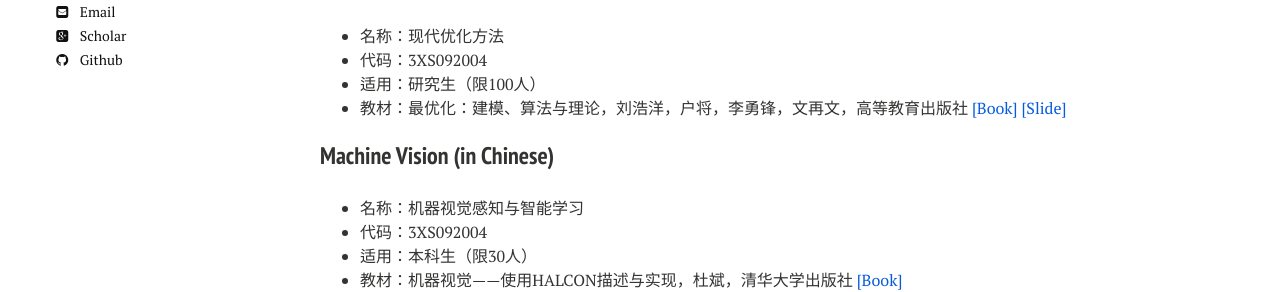
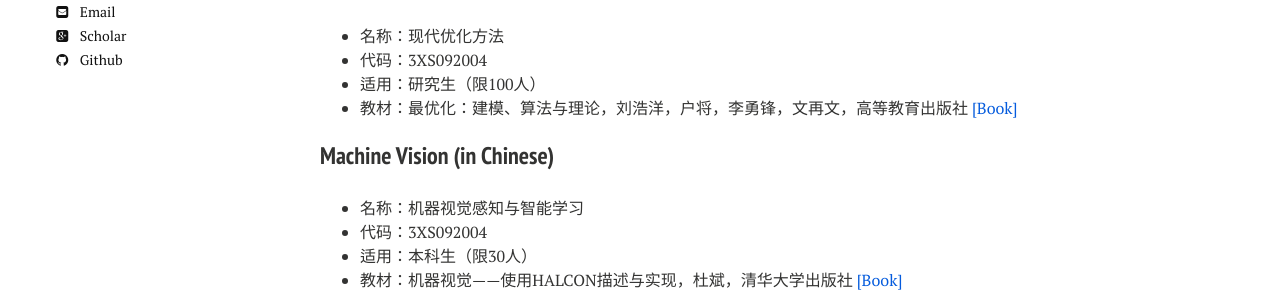
Before and after one commit to xianchaoxiu/xianchaoxiu.github.io, a Jekyll site: the page built from teaching/index.md, in a window 1280 px wide. Shown: the part 325-617 px from the top of the page. Built offline with Jekyll 4.4.1, drawn with Linux system fonts in a browser that asks for light colours; nearby versions of some CDN libraries.

Commit message:
Update index.md

```diff
--- a/teaching/index.md
+++ b/teaching/index.md
@@ -19,7 +19,7 @@ share: false
 * 名称：现代优化方法<br>
 * 代码：3XS092004 <br>
 * 适用：研究生（限100人） <br>
-* 教材：最优化：建模、算法与理论，刘浩洋，户将，李勇锋，文再文，高等教育出版社 <a href="https://item.jd.com/13064530.html" class="textlink" target="_blank">[Book]</a> <a href="http://faculty.bicmr.pku.edu.cn/~wenzw/optbook.html" class="textlink" target="_blank">[Slide]</a> <br>
+* 教材：最优化：建模、算法与理论，刘浩洋，户将，李勇锋，文再文，高等教育出版社 <a href="https://item.jd.com/13064530.html" class="textlink" target="_blank">[Book]</a> <br>
 
 ### Machine Vision (in Chinese)
 * 名称：机器视觉感知与智能学习<br>
```
